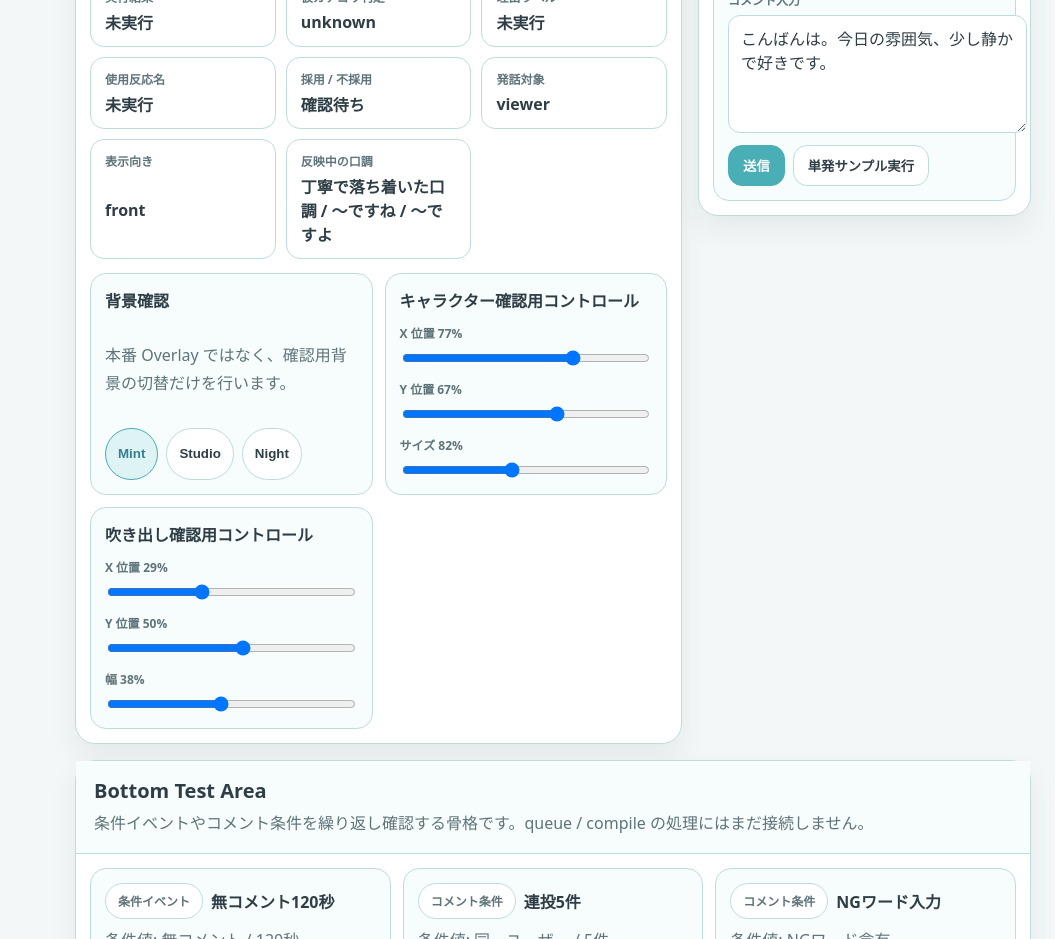
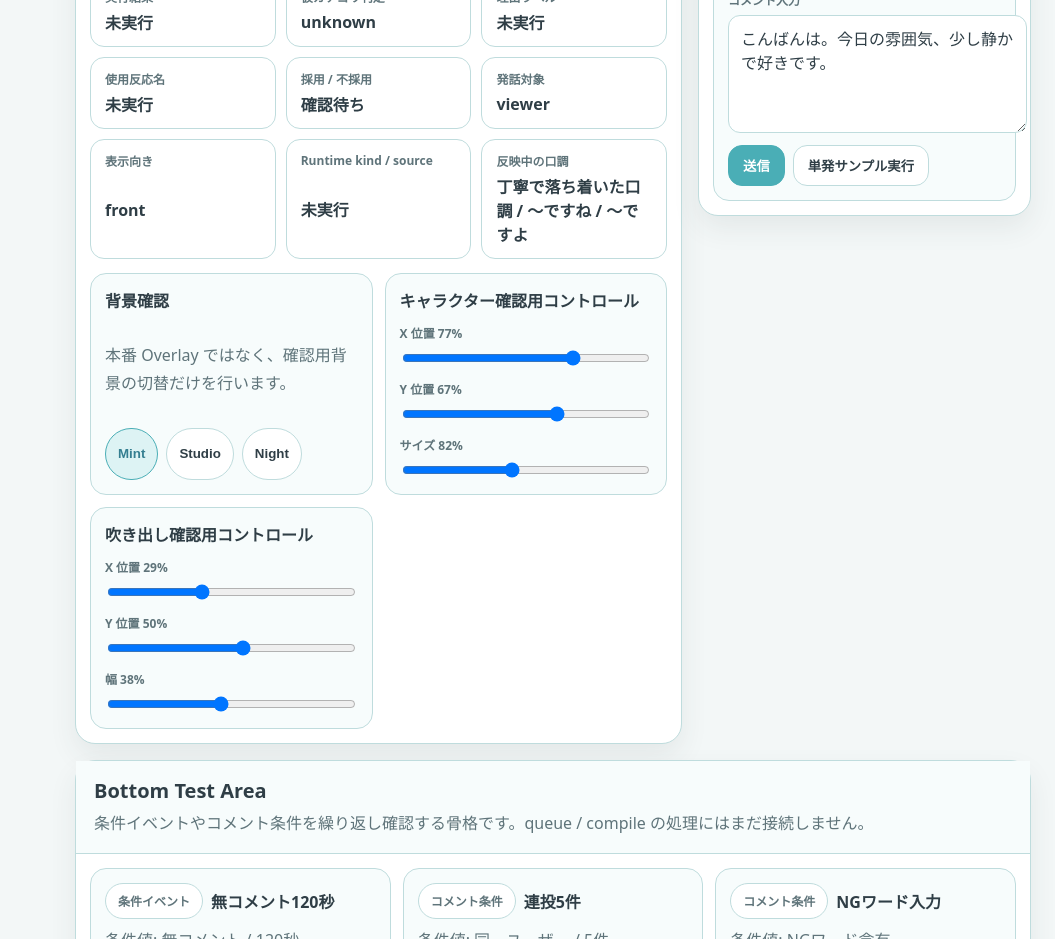
Before and after one commit to lyotamatsumoto-crypto/vtuner, a React (Vite) app in the folder frontend/: page / in a window 1280 px wide. Shown: the part 1140-2079 px from the top of the page, without its empty margins (217-1280 px from the left). Built offline with nearby package versions, Linux system fonts and the light colour scheme.

Commit message:
8-2 Minimal Runtime

```diff
--- a/frontend/src/pages/PreviewTestPage.tsx
+++ b/frontend/src/pages/PreviewTestPage.tsx
@@ -137,6 +137,7 @@ export function PreviewTestPage({
   const [selectedSample, setSelectedSample] = useState<SampleKey>("compliment");
   const [commentText, setCommentText] = useState(initialSample.text);
   const [historyItems, setHistoryItems] = useState<PreviewHistoryItem[]>([]);
+  const [lastRuntimeDecision, setLastRuntimeDecision] = useState<RuntimeDecision | null>(null);
   const [previewResult, setPreviewResult] = useState<PreviewOnlyReaction>({
     result_label: "未実行",
     category_label: "unknown",
@@ -169,8 +170,9 @@ export function PreviewTestPage({
       occurred_at: new Date().toISOString(),
     };
     const runtimeDecision = decideRuntimeEvent(runtimeInput);
-    const nextResult = buildPreviewReactionFromRuntimeDecision(runtimeDecision, sharedSettings);
+    const nextResult = mapRuntimeDecisionToPreviewReaction(runtimeDecision, sharedSettings);
 
+    setLastRuntimeDecision(runtimeDecision);
     setOrientation(nextResult.orientation);
     setPreviewResult(nextResult);
     appendHistory([
@@ -201,8 +203,9 @@ export function PreviewTestPage({
       occurred_at: new Date().toISOString(),
     };
     const runtimeDecision = decidePreviewTestEvent(runtimeInput);
-    const nextResult = buildPreviewReactionFromRuntimeDecision(runtimeDecision, sharedSettings);
+    const nextResult = mapRuntimeDecisionToPreviewReaction(runtimeDecision, sharedSettings);
 
+    setLastRuntimeDecision(runtimeDecision);
     setOrientation(nextResult.orientation);
     setPreviewResult(nextResult);
     appendHistory([
@@ -217,7 +220,7 @@ export function PreviewTestPage({
         id: `${Date.now()}-${preset.id}-reply`,
         kind: "reply",
         label: "VTuner返答",
-        text: preset.bubble_text,
+        text: nextResult.bubble_text,
         detail: `${nextResult.reaction_name} / ${nextResult.target_label} / ${nextResult.orientation}`,
       },
     ]);
@@ -403,6 +406,14 @@ export function PreviewTestPage({
                 <div style={resultCardStyle}>
                   <span style={resultLabelStyle}>表示向き</span>
                   <strong>{previewResult.orientation}</strong>
+                </div>
+                <div style={resultCardStyle}>
+                  <span style={resultLabelStyle}>Runtime kind / source</span>
+                  <strong>
+                    {lastRuntimeDecision
+                      ? `${lastRuntimeDecision.kind} / ${lastRuntimeDecision.source}`
+                      : "未実行"}
+                  </strong>
                 </div>
                 <div style={resultCardStyle}>
                   <span style={resultLabelStyle}>反映中の口調</span>
@@ -603,7 +614,7 @@ export function PreviewTestPage({
   );
 }
 
-function buildPreviewReactionFromRuntimeDecision(
+function mapRuntimeDecisionToPreviewReaction(
   decision: RuntimeDecision,
   sharedSettings: BasicPreviewBridgeSettings,
 ): PreviewOnlyReaction {
```
